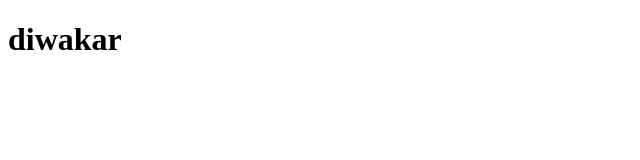
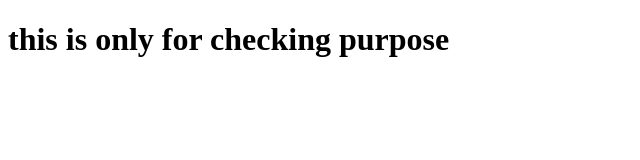
Before and after one commit to Diwakar8789/sprint3-day2, a plain HTML site: page index.html in a window 1280 px wide. Shown: the whole page, without its empty margins (0-640 px from the left). Drawn offline with Linux system fonts and the light colour scheme.

Commit message:
Update index.html
ignore it

```diff
--- a/index.html
+++ b/index.html
@@ -6,6 +6,6 @@
     <title>Document</title>
 </head>
 <body>
-    <h1>diwakar</h1>
+    <h1>this is only for checking purpose</h1>
 </body>
 </html>
```
